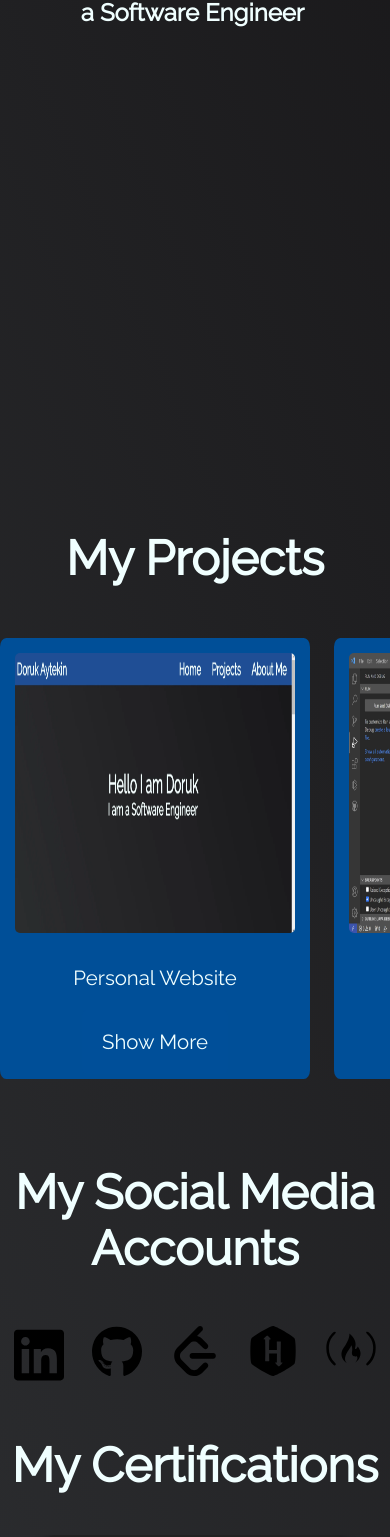
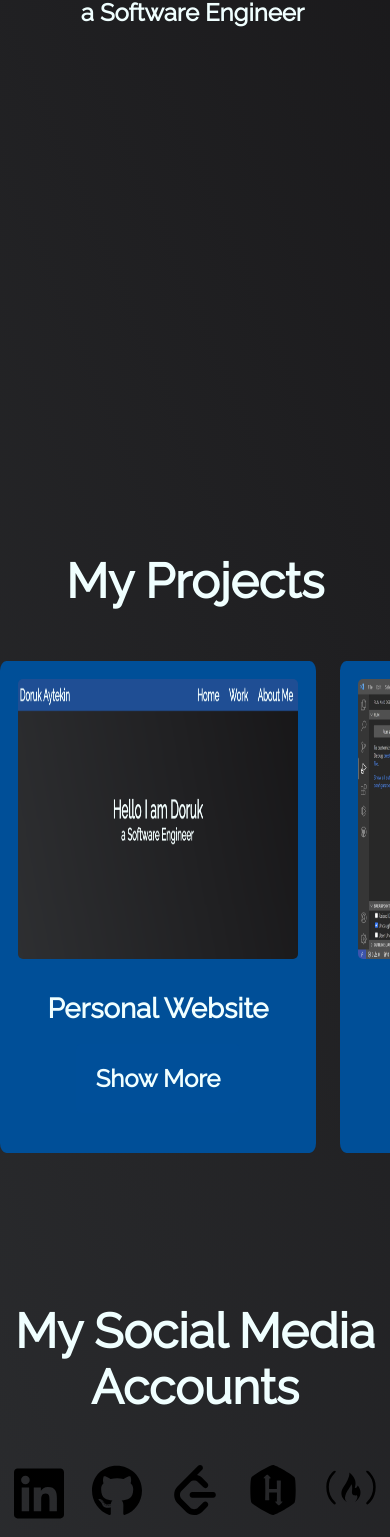
Before and after one commit to DorukAytekin07/DorukAytekin07.github.io, a React (Vite) app: page / in a window 390 px wide. Shown: the part 431-1968 px from the top of the page. Built offline with nearby package versions, Linux system fonts and the light colour scheme.

Commit message:
projects upates

```diff
--- a/src/App.css
+++ b/src/App.css
@@ -19,7 +19,6 @@
     color: azure;
 }
 .nav-links a{
-
     color: azure;
     padding-right: 50px;
     font-size: 2rem;
@@ -27,10 +26,8 @@
     font-weight: 600;
 }
 .nav-links a:last-of-type{
-
     padding-right: 25px;
 }
-
 .home-text{
     height: 100vh;
     width: 100%;
@@ -61,21 +58,19 @@
 }
 #work::-webkit-scrollbar {
     width: 12px;
-    height: 15px;
+    height: 17px;
 }
-
 #work::-webkit-scrollbar-track {
     border-radius: 8px;
     background-color: #95a5a6;
     border: 1px solid #cacaca;
 }
-
 #work::-webkit-scrollbar-thumb {
     border-radius: 8px;
     background-color: #2c3e50;
 }
 .project-title{
-    padding-top: 75px;
+    padding-top: 85px;
     text-align: center;
     box-sizing: content-box;
     align-items: center;
@@ -83,7 +78,8 @@
     color: azure;
     font-size: 4rem;
     width: 100vw;
-    margin: 5vh auto;
+    margin: 0 auto;
+    margin-bottom: 5vh;
 }
 .project-div{
     flex: 0 0 auto;
@@ -92,6 +88,7 @@
     border:5px #004F98 solid;
     margin:10px auto;
     width:300px;
+    padding: 3px;
 
 }
 .project-img{
@@ -107,6 +104,8 @@
     width: fit-content;
     margin: 0 auto;
     margin: 20px auto;
+    font-size: 2.3rem;
+    color: azure;
 }
 .project-a{
     text-decoration: none;
@@ -123,23 +122,22 @@
     background-color: hsl(209, 100%, 30%);
     border-radius: 5px;;
     margin-top: 20px;
+    font-weight: 600;
+    font-size: 1.7rem;;
 }
 #about-me{
-    padding-top: 75px;
+    padding-top: 85px;
 }
 .about-me-title{
     color: azure;
     text-align: center;
     font-size: 4rem;
-
-
 }
 .social-accounts-div{
     display: flex;
     flex-wrap: wrap;
     width: 100%;
     height: fit-content;
-
 }
 .social-accounts-a{
     width:70px;
@@ -147,7 +145,6 @@
 }
 .social-accounts-a img:hover{
     filter: invert(100%) sepia(100%) saturate(0%) hue-rotate(0deg) brightness(95%) contrast(97%);
-    /* background-color: #004F98; */
 }
 .certificates{
     display: flex;
@@ -175,7 +172,6 @@
     margin-bottom:5vh;
 }
 .footer{
-    /* background: linear-gradient(62deg, #3a3d40 0%, #181719 100%); */
     border-top: #eee 5px solid;
     margin-top: 10vh;
     display: flex;
@@ -185,14 +181,6 @@
     width: 100%;
 }
 @media screen and (max-width: 870px) {
-
-    .nav-bar-p{
-        font-weight: bold;
-        padding-left: 10px;
-        font-size: 3rem;
-
-        color: azure;
-    }
     .nav-bar{
         width: 100vw;
         display: flex;
@@ -202,48 +190,42 @@
         background-color: hsl(209, 100%, 30%);
         height: fit-content;
     }
+    .project-title{
+        padding-top: 95px;
+    }
+    #about-me{
+        padding-top: 95px;
+    }
     #work::-webkit-scrollbar {
         display: none;
     }
-
 }
 @media screen and (max-width: 580px) {
-
     .nav-bar-p{
         font-weight: bold;
         padding-left: 10px;
         font-size: 3rem;
-
         color: azure;
     }
     .nav-bar{
-        position: absolute;
         display: flex;
         flex-direction: column;
         justify-content: center;
         align-items: center;
-        background-color: hsl(209, 100%, 30%);
-        height: fit-content;
     }
     .nav-links{
         display: flex;
         flex-direction: column;
     }
     .nav-links a{
-        color: azure;
         text-align: center;
         padding-right: 0px;
-        font-size: 2rem;
-        text-decoration: none;
-        font-weight: 600;
     }
     .nav-links a:last-of-type{
-        color: azure;
         padding-right: 0px;
-        font-size: 2rem;
-        text-decoration: none;
-
-        font-weight: 600;
+    }
+    .project-title{
+        padding-top: 140px;
     }
     .social-accounts-a{
         width:50px;
@@ -252,17 +234,14 @@
     #work::-webkit-scrollbar {
         display: none;
     }
+    #about-me{
+        padding-top: 140px;
+    }
     .certificate{
-        margin: 0;
-        padding: 0;
         width: 270px;
-        background-color:#fff;
-        border:solid 4vmin #111;
-        border-bottom-color:#000;
-        border-left-color:#111;
-        border-radius:10px;
-        border-right-color:#111;
-        border-top-color:#222;
-        box-shadow:0 0 5px 0 rgba(0,0,0,.25) inset, 0 5px 10px 5px rgba(0,0,0,.25);
+    }
+    .project-a p{
+        font-weight: 600;
+        font-size: 2rem;;
     }
 }
--- a/src/Components/Projects.jsx
+++ b/src/Components/Projects.jsx
@@ -27,7 +27,7 @@ class Project extends React.Component {
         return(
             <div className="project-div">
                 <img className="project-img" src={this.props.img} alt=""/>
-                <p className="project-p">{this.props.description}</p>
+                <h3 className="project-p">{this.props.description}</h3>
                 <a className="project-a" href="#"><p>Show More</p></a>
             </div>
         );
--- a/src/index.css
+++ b/src/index.css
@@ -4,7 +4,6 @@
     scroll-behavior: smooth;
     font-size: 20px;
     overflow-x: hidden;
-
 }
 body{
     font-family:Raleway;
@@ -19,7 +18,6 @@ p{
     font-weight: 500;
     pointer-events: none;
 }
-
 a:hover{
     text-decoration: underline;
 }
@@ -34,7 +32,6 @@ h1{
         font-size: 18px;
         overflow-x: hidden;
     }
-
 }
 @media screen and (max-width: 580px) {
     *{
--- a/src/projects.json
+++ b/src/projects.json
@@ -26,7 +26,7 @@
         },
         {
             "img":"../Amal Hawks Site.webp",
-            "description":"Amal Hawks Site"
+            "description":"Amal Hawks WebSite"
         }
     ]
 }
```
Also changed, not shown: public/Personal_Page.webp.
